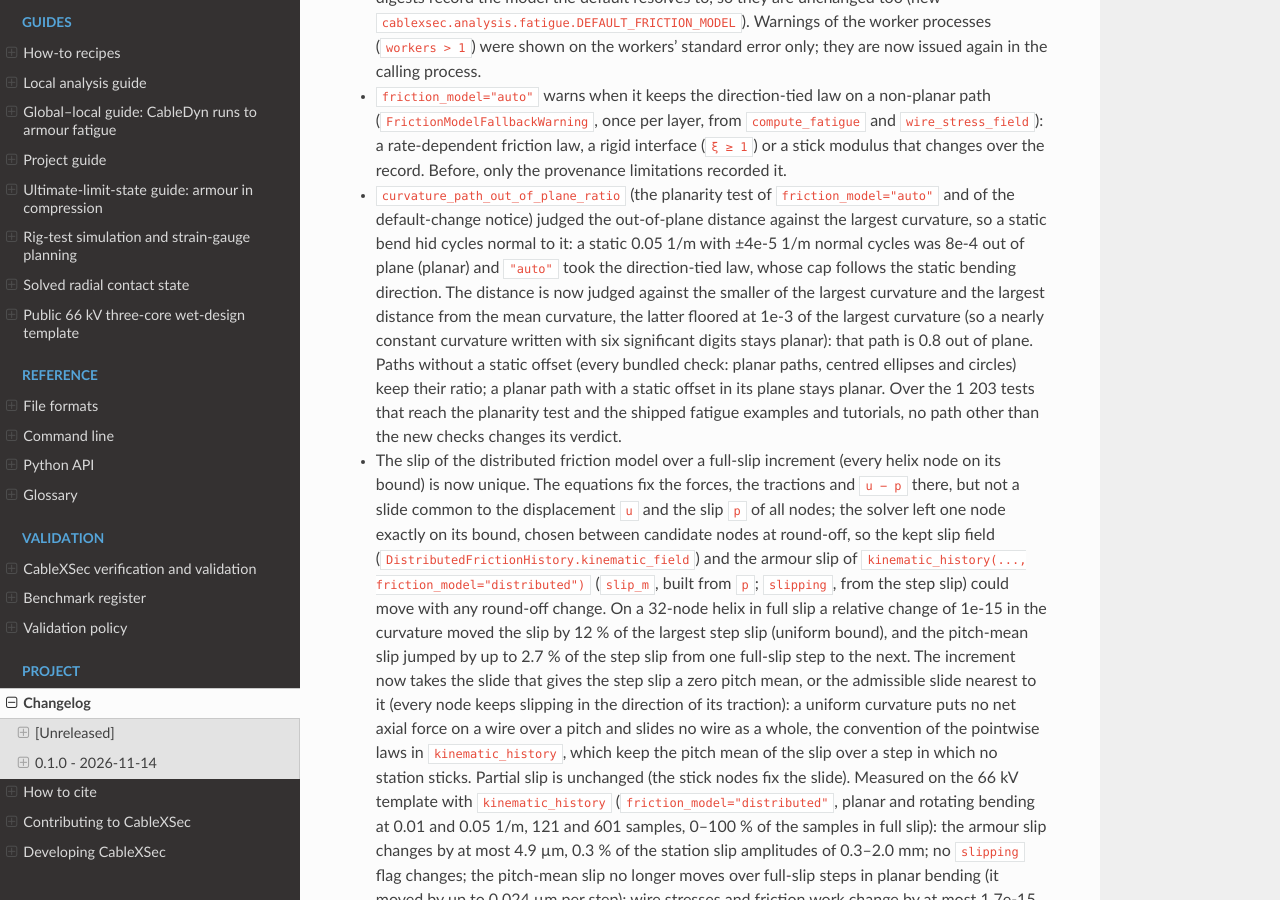
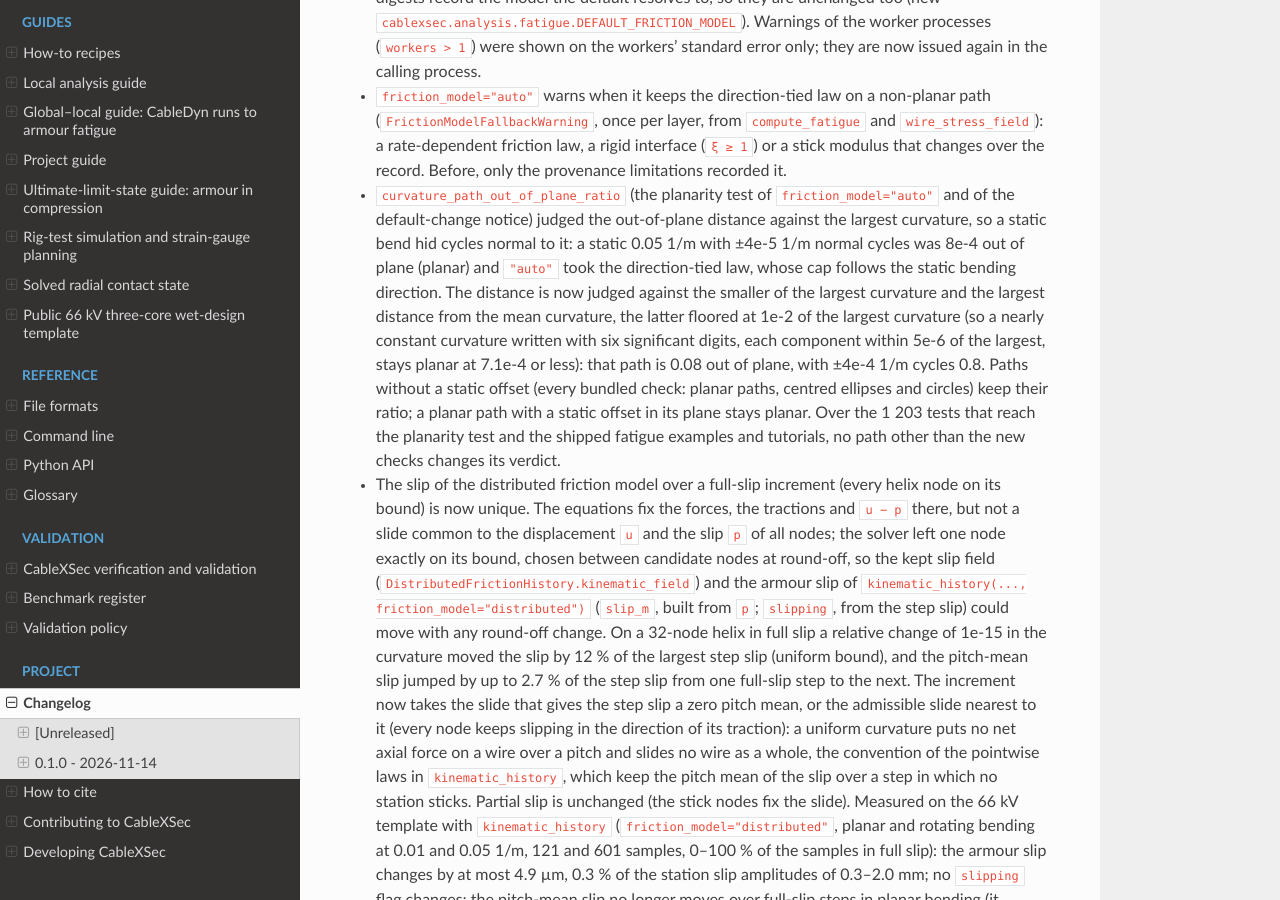
Before and after one commit to SMI-Lab-Inha/CableXSec, a Sphinx documentation site: the page built from doc/changelog.md, in a window 1280 px wide and 900 px high, scrolled down 6008 px. Built offline with Sphinx 7.4.7 and the Read the Docs theme 3.1.0, drawn with Linux system fonts in a browser that asks for light colours.

Commit message:
fix: the planarity floor covers six-digit rounding near a mantissa of 1
Six significant digits round each curvature component by up to 5e-6 of
the value (half a unit in the last digit of a mantissa near 1), not 5e-7,
so a nearly constant curvature written that way could read up to 7e-3 out
of plane against a floor of 1e-3 and switch "auto" to the distributed
model. The floor of the range is now 1e-2 of the largest curvature: such a
path is at most 7.1e-4 out of plane (3.2e-4 over a scan of angles and
magnitudes), and cycles normal to a static bend count from 1e-5 of it. The
test scans the worst rounding case over angles and magnitudes.

Signed-off-by: Jae Hoon Seo <jaehoon.seo@inha.ac.kr>

```diff
--- a/CHANGELOG.md
+++ b/CHANGELOG.md
@@ -258,9 +258,10 @@ All notable changes to CableXSec are recorded in this file. The format follows
   static bend hid cycles normal to it: a static 0.05 1/m with ±4e-5 1/m normal cycles was 8e-4
   out of plane (planar) and `"auto"` took the direction-tied law, whose cap follows the static
   bending direction. The distance is now judged against the smaller of the largest curvature and
-  the largest distance from the mean curvature, the latter floored at 1e-3 of the largest
-  curvature (so a nearly constant curvature written with six significant digits stays planar):
-  that path is 0.8 out of plane. Paths without a static offset (every bundled check: planar
+  the largest distance from the mean curvature, the latter floored at 1e-2 of the largest
+  curvature (so a nearly constant curvature written with six significant digits, each component
+  within 5e-6 of the largest, stays planar at 7.1e-4 or less): that path is 0.08 out of plane,
+  with ±4e-4 1/m cycles 0.8. Paths without a static offset (every bundled check: planar
   paths, centred ellipses and circles) keep their ratio; a planar path with a static offset in
   its plane stays planar. Over the 1 203 tests that reach the planarity test and the shipped
   fatigue examples and tutorials, no path other than the new checks changes its verdict.
```
Also changed, not shown: doc/local_analysis_guide.md (+4 -2 lines), 2 other files.
